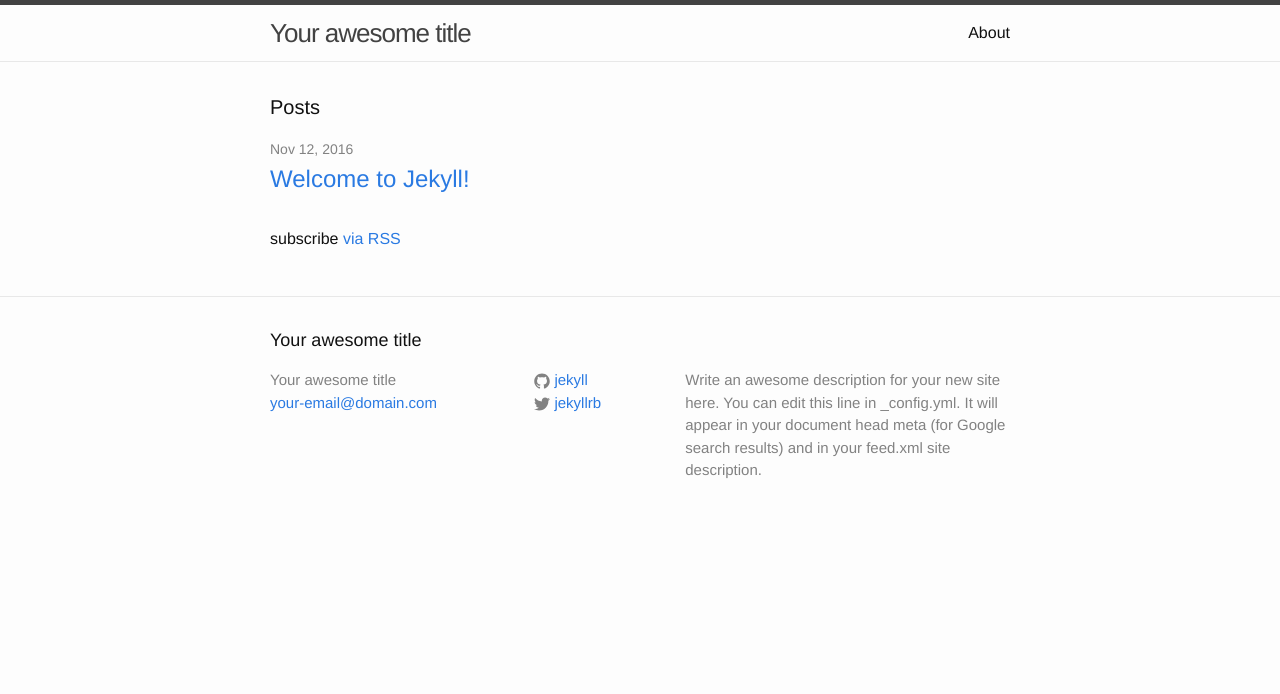
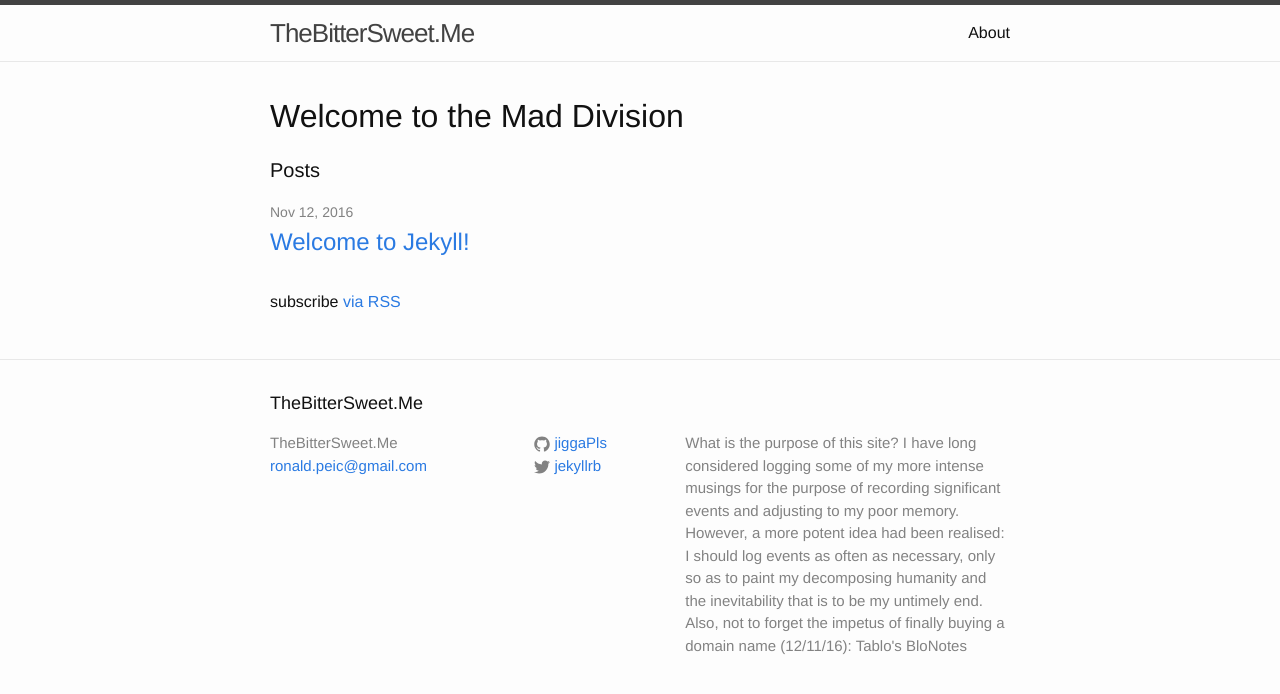
Before and after one commit to ghostnostic/BitterSweetMe, a Jekyll site: the page built from index.html, in a window 1280 px wide. Shown: the top 694 px of the page. Built offline with Jekyll 4.4.1, drawn with Linux system fonts in a browser that asks for light colours.

Commit message:
initial commit

```diff
--- /dev/null
+++ b/Gemfile
@@ -0,0 +1,2 @@
+source 'https://rubygems.org'
+gem 'github-pages', group: :jekyll_plugins
--- a/_config.yml
+++ b/_config.yml
@@ -6,16 +6,18 @@
 # 'jekyll serve'. If you change this file, please restart the server process.
 
 # Site settings
-title: Your awesome title
-email: your-email@domain.com
+title: TheBitterSweet.Me
+email: ronald.peic@gmail.com
 description: > # this means to ignore newlines until "baseurl:"
-  Write an awesome description for your new site here. You can edit this
-  line in _config.yml. It will appear in your document head meta (for
-  Google search results) and in your feed.xml site description.
-baseurl: "" # the subpath of your site, e.g. /blog
-url: "http://yourdomain.com" # the base hostname & protocol for your site
+  What is the purpose of this site? I have long considered logging some of my more intense musings
+  for the purpose of recording significant events and adjusting to my poor memory. However, a more
+  potent idea had been realised: I should log events as often as necessary, only so as to paint my
+  decomposing humanity and the inevitability that is to be my untimely end.
+  Also, not to forget the impetus of finally buying a domain name (12/11/16): Tablo's BloNotes
+baseurl: "/blog" # the subpath of your site, e.g. /blog
+url: "http://thebittersweet.me" # the base hostname & protocol for your site
 twitter_username: jekyllrb
-github_username:  jekyll
+github_username:  jiggaPls
 
 # Build settings
 markdown: kramdown
--- a/index.html
+++ b/index.html
@@ -1,6 +1,8 @@
 ---
 layout: default
 ---
+
+<h1>Welcome to the Mad Division</h1>
 
 <div class="home">
 
```
